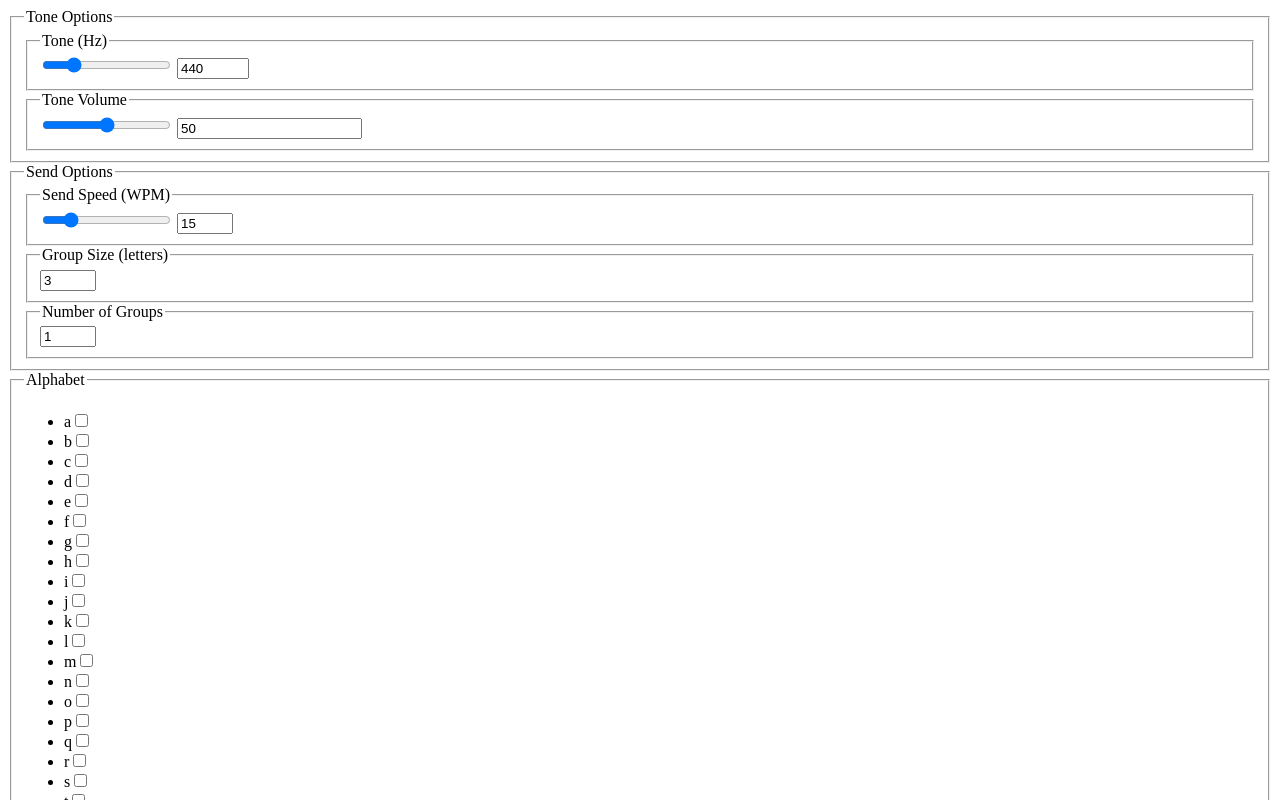
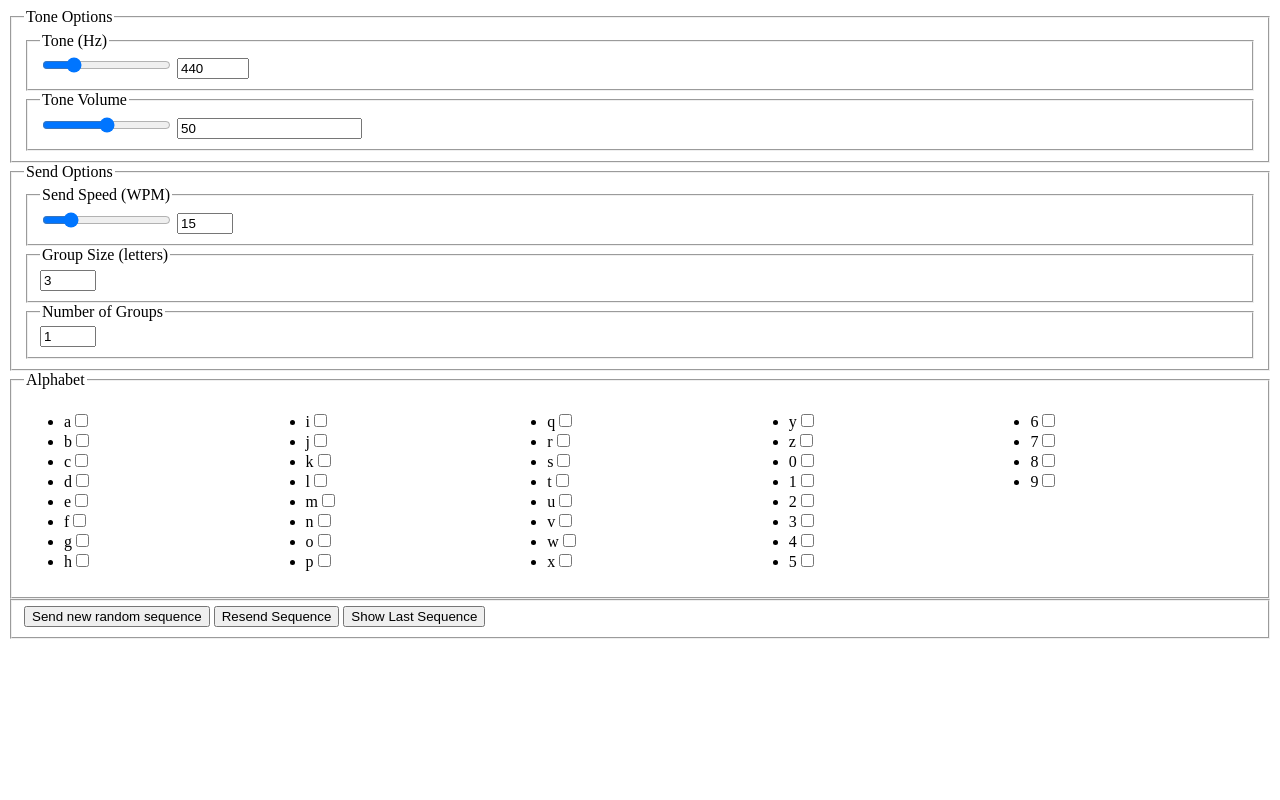
Before and after one commit to amusselm/MorseCodeTutorJS, a plain HTML site: page index.html in a window 1280 px wide. Shown: the top 800 px of the page. Drawn offline with Linux system fonts and the light colour scheme.

Commit message:
Use Css to make the alphabet layout make more sense

```diff
--- a/index.html
+++ b/index.html
@@ -38,7 +38,7 @@
     </fieldset>
     <fieldset>
         <legend>Alphabet</legend>
-            <ul id="alphabet">
+            <ul id="alphabet" style="column-width: 5em; column-count: 5;">
                 <!-- Javascript adds letters to the DOM here -->
             </ul>
     </fieldset>
```
